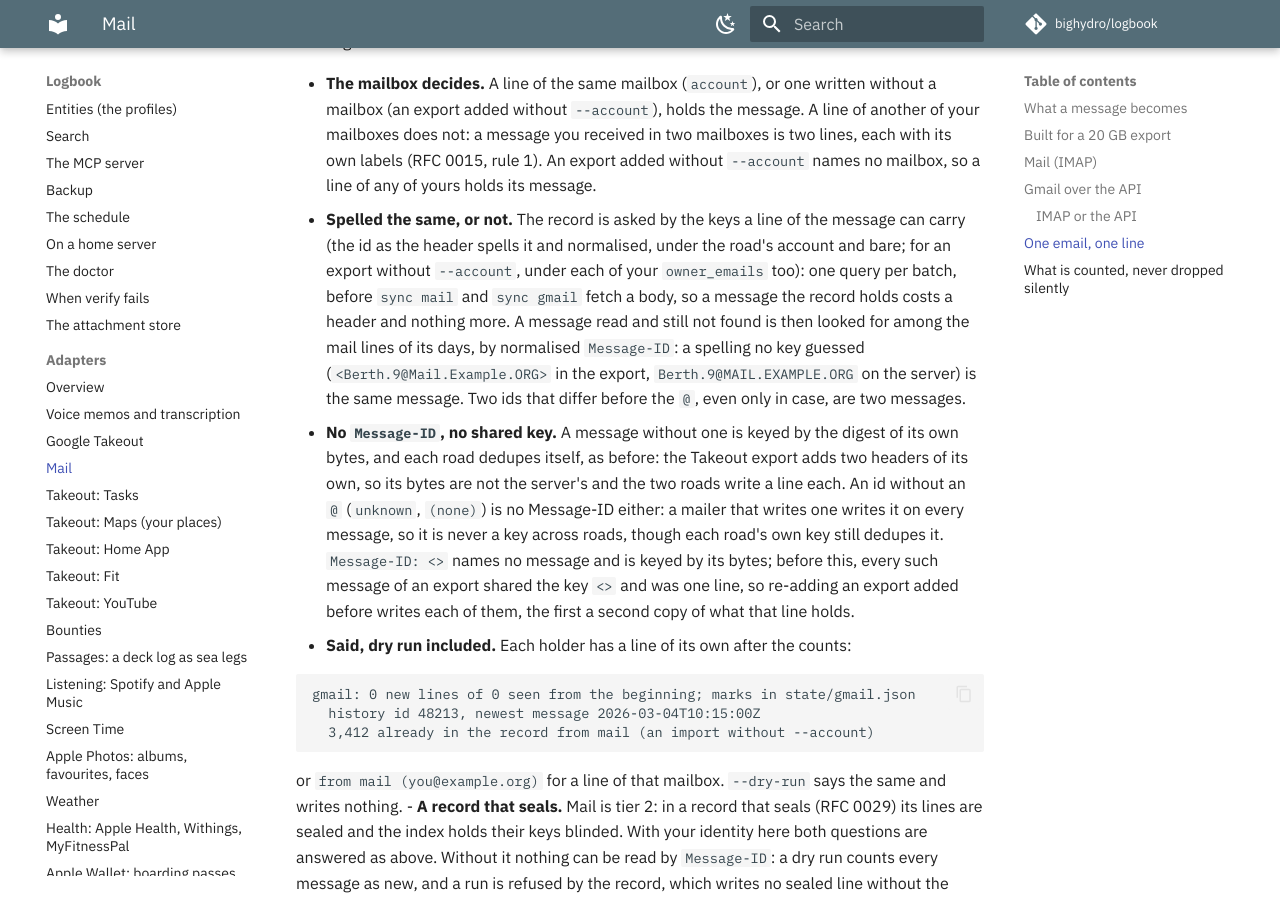
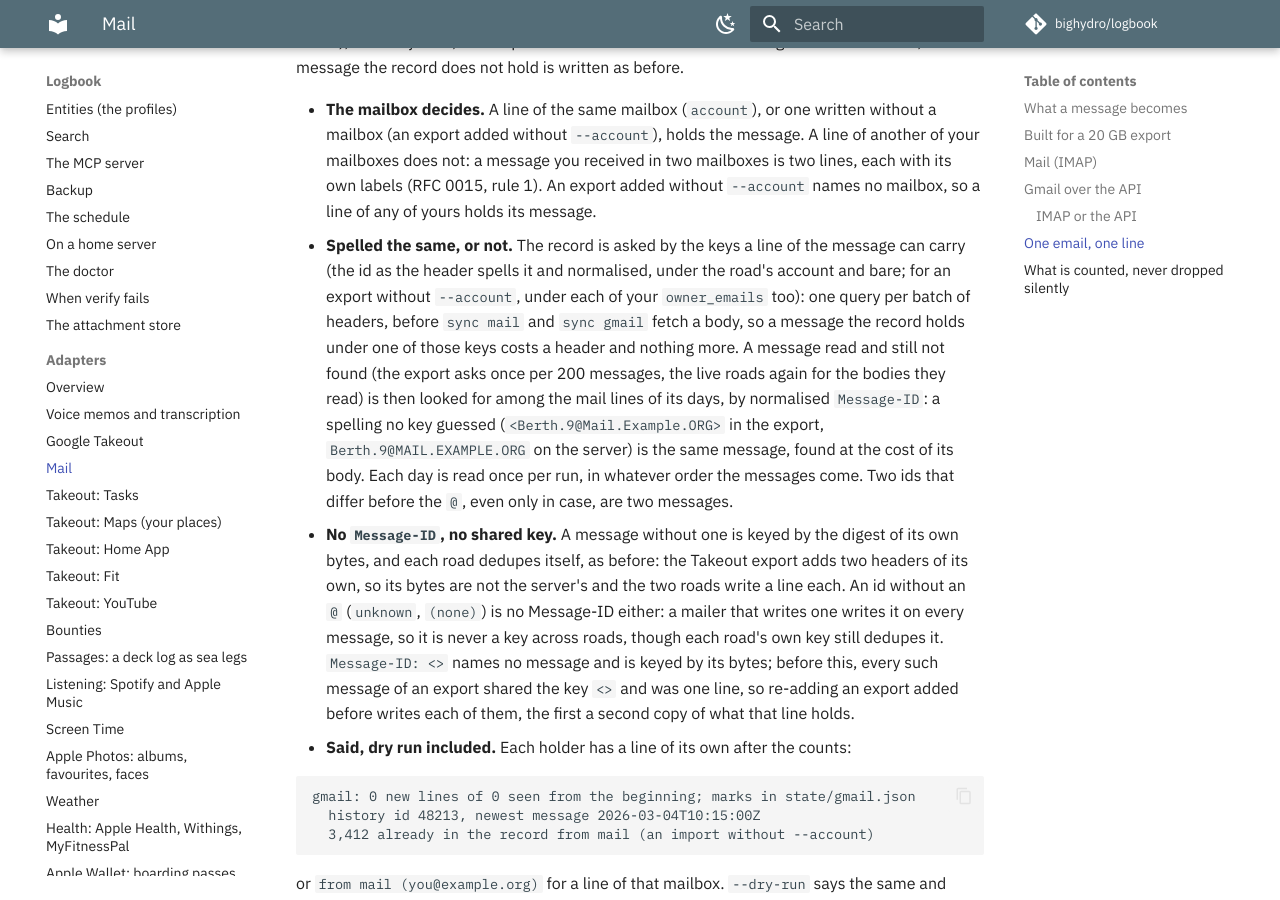
Before and after one commit to bighydro/logbook, an MkDocs documentation site: the page built from docs/adapters/mail.md, in a window 1280 px wide and 900 px high, scrolled down 5761 px. Built offline with MkDocs 1.6.1 and Material for MkDocs 9.7.7, drawn with Linux system fonts in a browser that asks for light colours; comment, search, counter and statistics services are not loaded; some of the changed text lies outside the part shown.

Commit message:
fix: the mail lookup reads each day once per run, whatever the order
From the independent review. Step 2 of the lookup kept the last 64 days
read, whole lines' worth of ids and raw_ids; an export out of day order
(a second mailbox's, every key missing) read the same days again and
again: 6,000 messages over 400 days took 18.6 s shuffled against 1.3 s in
order. It now keeps only each day's normalised ids and their mailboxes,
up to IDS_KEPT ids, so a day is read once per run in any order (1.5 s).

A cross-road key needs something on both sides of its last @ (`<@>`,
`<a@>` stamped on every message name none). A test pins the report's
count key to the adapter's. The docs say what waits in memory while the
record is asked, that the live roads ask again for the bodies they read,
and that the conformance fixture does not pin the normalisation yet.

Co-Authored-By: Claude Opus 5.5 <noreply@anthropic.com>
Claude-Session: https://claude.ai/code/session_0116zkpY5rdqtA7VtFqoTLRW
Signed-off-by: bighydro <122497530+bighydro@users.noreply.github.com>

```diff
--- a/docs/adapters/mail.md
+++ b/docs/adapters/mail.md
@@ -41,7 +41,8 @@ are the candidates `people merge` proposes from. The adapter writes no resolutio
 ## Built for a 20 GB export
 
 The file is read in 8 MB chunks and scanned for separator lines; one message is in memory at a
-time, whatever its size. Headers are parsed by hand, the MIME tree is walked by byte offsets, and an
+time, whatever its size (with the record to ask, what was read of up to 200 messages, 32 MB at most,
+waits for its answer). Headers are parsed by hand, the MIME tree is walked by byte offsets, and an
 attachment is never decoded or copied: its length is counted from the base64 text (exact for base64
 and unencoded parts). Only with `--attachments` is a part decoded, hashed and put in the store.
 On a laptop this reads well over 40 MB/s, so an export of twenty gigabytes is read in under ten
@@ -208,11 +209,14 @@ when it does. Nothing written is touched; a message the record does not hold is
   export added without `--account` names no mailbox, so a line of any of yours holds its message.
 - **Spelled the same, or not.** The record is asked by the keys a line of the message can carry (the id as
   the header spells it and normalised, under the road's account and bare; for an export without
-  `--account`, under each of your `owner_emails` too): one query per batch, before `sync mail` and
-  `sync gmail` fetch a body, so a message the record holds costs a header and nothing more. A message read
-  and still not found is then looked for among the mail lines of its days, by normalised `Message-ID`: a
-  spelling no key guessed (`<Berth.9@Mail.Example.ORG>` in the export, `Berth.9@MAIL.EXAMPLE.ORG` on the
-  server) is the same message. Two ids that differ before the `@`, even only in case, are two messages.
+  `--account`, under each of your `owner_emails` too): one query per batch of headers, before `sync mail`
+  and `sync gmail` fetch a body, so a message the record holds under one of those keys costs a header and
+  nothing more. A message read and still not found (the export asks once per 200 messages, the live roads
+  again for the bodies they read) is then looked for among the mail lines of its days, by normalised
+  `Message-ID`: a spelling no key guessed (`<Berth.9@Mail.Example.ORG>` in the export,
+  `Berth.9@MAIL.EXAMPLE.ORG` on the server) is the same message, found at the cost of its body. Each day
+  is read once per run, in whatever order the messages come. Two ids that differ before the `@`, even
+  only in case, are two messages.
 - **No `Message-ID`, no shared key.** A message without one is keyed by the digest of its own bytes, and
   each road dedupes itself, as before: the Takeout export adds two headers of its own, so its bytes are not
   the server's and the two roads write a line each. An id without an `@` (`unknown`, `(none)`) is no
```
Also changed, not shown: docs/tour.md (+2 -1 lines), rfcs/0015-mail-v1.md (+1 -1 lines), 3 other files.
